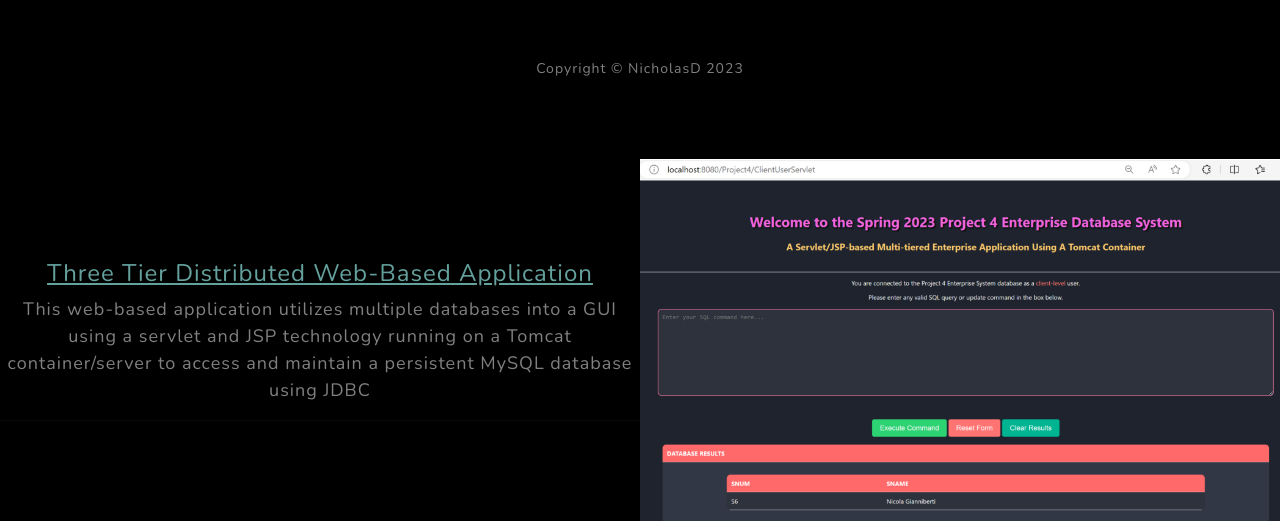
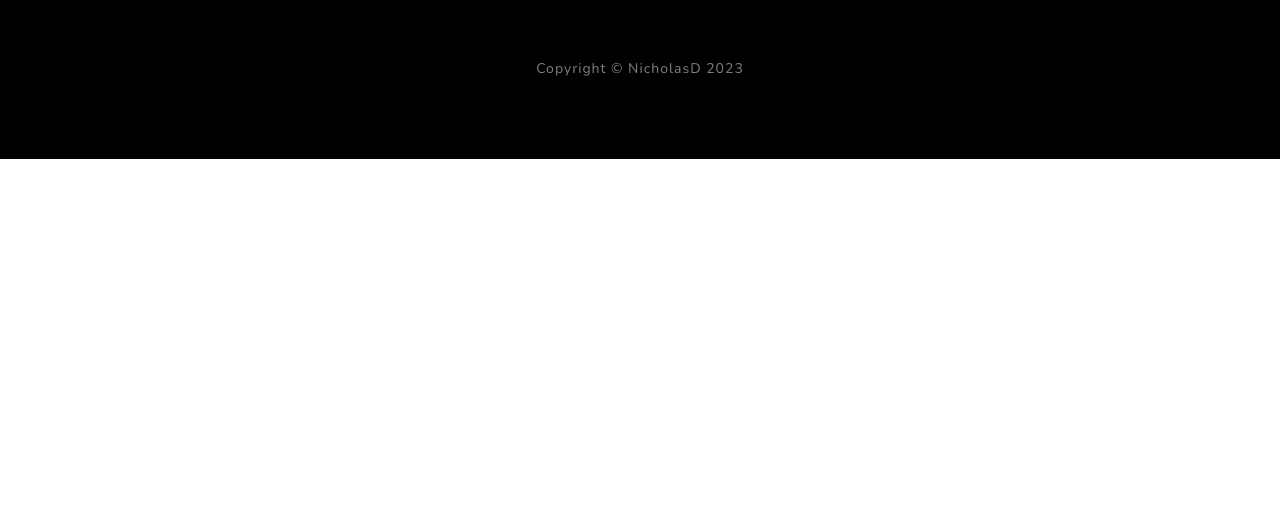
Before and after one commit to n-donofrio/Portfolio, a plain HTML site: page index.html in a window 1280 px wide. Shown: the part 4886-5407 px from the top of the page. After the commit the page ends 5045 px from the top, so only its background shows below. Drawn offline with nearby package versions, Linux system fonts and the light colour scheme.

Commit message:
Update index.html

```diff
--- a/index.html
+++ b/index.html
@@ -293,26 +293,3 @@
         <script src="https://cdn.startbootstrap.com/sb-forms-latest.js"></script>
     </body>
 </html>
-
-        <div class="row gx-0  mb-lg-0 justify-content-center">
-            <div class="col-lg-6 order-lg-first">
-                <div class="bg-black text-center h-100 project">
-                    <div class="d-flex h-100">
-                        <div class="project-text w-100 my-auto text-center text-lg-right">
-                            <h4>
-                                <a href="https://github.com/n-donofrio/Tomcat-Server" target="_blank" rel="noopener noreferrer">
-                                    Three Tier Distributed Web-Based Application
-                                </a>
-                            </h4>
-                            <p class="enlarge-text mb-0 text-white-50">
-                                This web-based application utilizes multiple databases into a GUI using a servlet and JSP technology running on a Tomcat container/server to access and maintain a persistent MySQL database using JDBC
-                            </p>
-                            <hr class="d-none d-lg-block mb-0 ms-0"/>
-                        </div>
-                    </div>
-                </div>
-            </div>
-            <div class="col-lg-6">
-                <img class="img-fluid project-image" src="assets/img/project4sc.png" alt="Nile Dot Com Screenshot">
-            </div>
-        </div>
```
